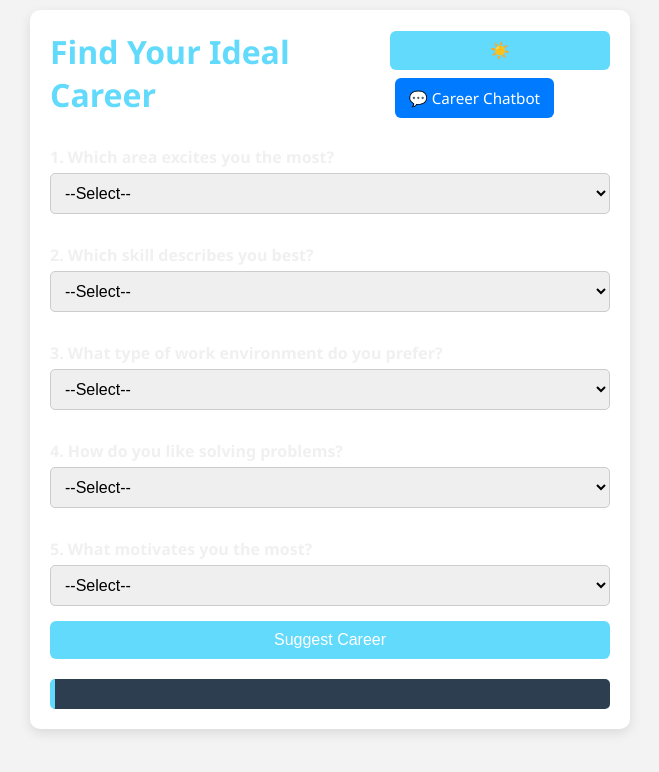
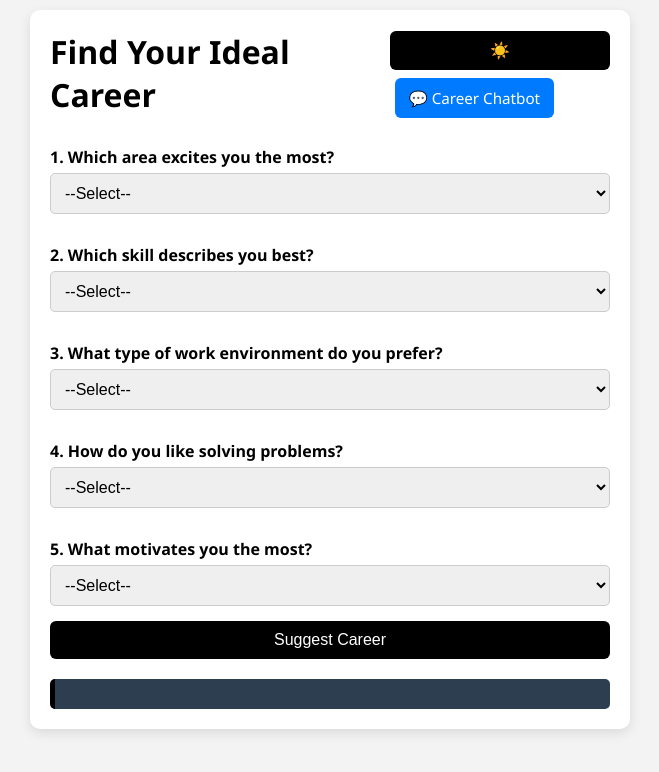
Before and after one commit to Ayush2004-1907/project-carrier-finding, a plain HTML site: page index.html in a window 1280 px wide. Both pictures are taken after a click on the button "🌙 Toggle Dark Mode". Shown: the whole page, without its empty margins (310-969 px from the left). Drawn offline with Linux system fonts and the light colour scheme.

Commit message:
style.css

```diff
--- a/style.css
+++ b/style.css
@@ -8,9 +8,9 @@
 
 body.dark {
   --bg: #1e1e1e;
-  --text: #f0f0f0;
-  --card: #2a2a2a;
-  --highlight: #61dafb;
+  --text: #000000;
+  --card: #000000;
+  --highlight: #000000;
   --result-bg: #2c3e50;
 }
 
```
